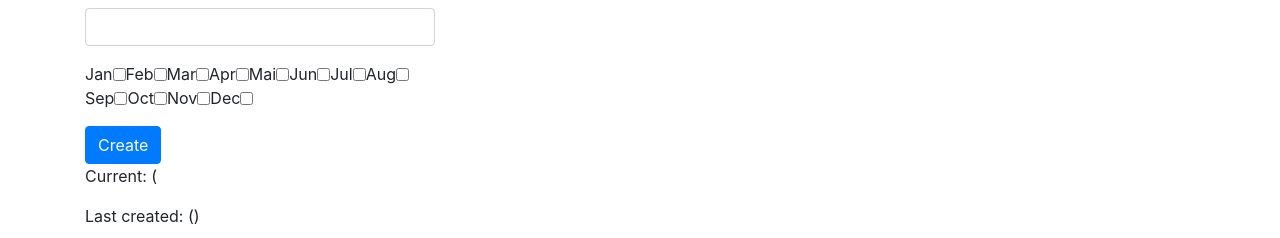
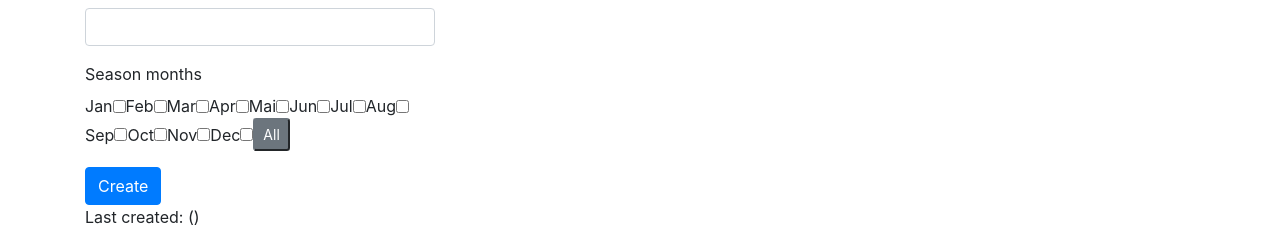
Before and after one commit to atilm/cookbook, a Vue app in the folder vueApp/: page / in a window 1280 px wide. Shown: the part 210-448 px from the top of the page. Built offline with nearby package versions, Linux system fonts and the light colour scheme; no server answers.

Commit message:
working month chooser

```diff
--- a/vueApp/src/components/AddFoodForm.vue
+++ b/vueApp/src/components/AddFoodForm.vue
@@ -11,12 +11,11 @@
                 <input type="number" class="form-control" id="calories" v-model="currentFood.kcal">
             </div>
             <div class="form-group">
-                <month-chooser v-model="currentFood.seasonMonths"/>
+                <label for="seasonMonthChooser">Season months</label>
+                <month-chooser id="seasonMonthChooser" v-model="currentFood.seasonMonths"/>
             </div>
             <button type="submit" class="btn btn-primary">Create</button>
         </form>
-        <p>Current:  {{currentFood.name}} ({{currentFood.kcal}}  </p>
-        <p v-for="month in currentFood.seasonMonths" :key="month">{{month}}</p>
         <p>Last created: {{lastCreated.name}} ({{lastCreated.kcal}})</p>
     </div>
 </template>
--- a/vueApp/src/components/MonthChooser.vue
+++ b/vueApp/src/components/MonthChooser.vue
@@ -2,8 +2,9 @@
     <form class="form-inline">
         <div v-for="month in allMonths" :key="month" class="form-group">
             <label>{{month}}</label><br/>
-            <input type="checkbox" :id="month" :value="month" v-model="value" v-on:change="$emit('input', value)">
+            <input type="checkbox" :id="month" :value="month" v-model="checkedMonths" v-on:change="$emit('input', checkedMonths)">
         </div>
+        <button class="btn-secondary btn-sm" @click.prevent="checkAll">All</button>
     </form>
 </template>
 
@@ -16,6 +17,17 @@ export default {
             "checkedMonths": [],
             "allMonths": ["Jan", "Feb", "Mar", "Apr", "Mai", "Jun", "Jul", "Aug", "Sep", "Oct", "Nov", "Dec"]
         }
+    },
+    watch: {
+        value: function(newVal, oldVal) {
+            this.checkedMonths = newVal;
+        }
+    },
+    methods: {
+        checkAll: function() {
+            this.checkedMonths = [...this.allMonths];
+            this.$emit('input', this.checkedMonths)
+        }
     }
 }
 </script>
```
Also changed, not shown: 1 other file (tests, documents, lock files or other folders).
